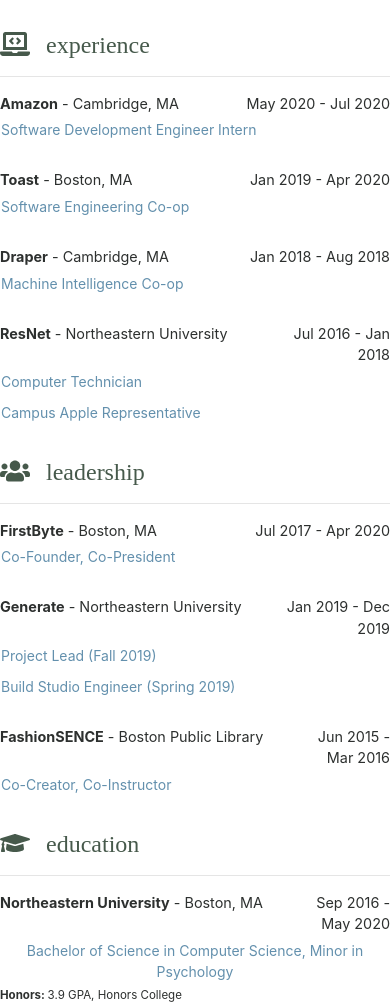
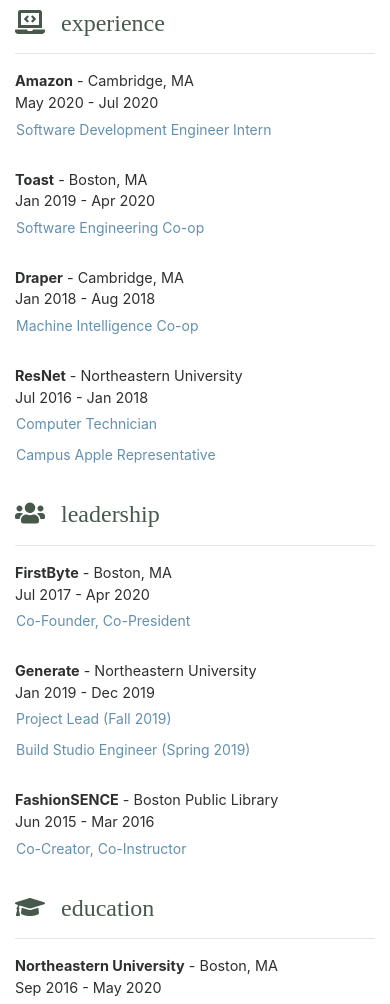
Before and after one commit to jaedynlee/website, a React (Create React App) app: page / in a window 390 px wide. Shown: the part 513-1517 px from the top of the page. Built offline with nearby package versions, Linux system fonts and the light colour scheme; a web font is replaced by a local one.

Commit message:
fix spacing for small screens

```diff
--- a/src/components/Milestone.js
+++ b/src/components/Milestone.js
@@ -4,10 +4,10 @@
 const Milestone = ({id, milestone}) =>
     <>
         <div className={id!==0 ? 'row pt-4' : 'row'}>
-            <div className='col-auto'>
+            <div className='col-sm-auto'>
                 <span className='font-weight-bold'>{milestone.company}</span> - {milestone.location}
             </div>
-            <div className='col text-right'>
+            <div className='col text-sm-right'>
                 {milestone.duration}
             </div>
         </div>
--- a/src/components/Project.js
+++ b/src/components/Project.js
@@ -18,7 +18,7 @@
                 <Button
                     variant='link'
                     size='sm'
-                    className='px-0'
+                    className='px-0 text-left'
                     onClick={() => this.setState({ open: !open })}
                     aria-controls={this.props.id}
                     aria-expanded={open}
--- a/src/components/Role.js
+++ b/src/components/Role.js
@@ -19,7 +19,7 @@
                 <Button
                     variant='link'
                     size='sm'
-                    className='px-0'
+                    className='px-0 text-left'
                     onClick={() => this.setState({ open: !open })}
                     aria-controls={this.props.id}
                     aria-expanded={open}
--- a/src/containers/Home.js
+++ b/src/containers/Home.js
@@ -13,7 +13,7 @@
 import treeImg from '../img/tree.jpg'
 
 const Home = () =>
-  <Container className='px-0 pb-5'>
+  <Container className='px-md-0 pb-5'>
     <Row>
       <Col md='4' className='px-md-0'>
         <div id='about' className='sticky-top'>
--- a/src/content/skills.js
+++ b/src/content/skills.js
@@ -6,7 +6,7 @@
         },
         {
             "title": "Technologies",
-            "skills": [ 'React', 'Redux', 'Angular', 'JPA', 'MySQL', 'MongoDB' ]
+            "skills": [ 'React', 'Redux', 'Angular', 'Spring', 'JPA', 'MySQL', 'MongoDB' ]
         },
         {
             "title": "Other",
```
